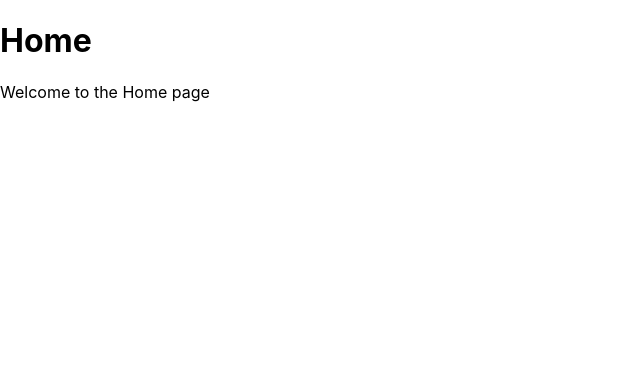
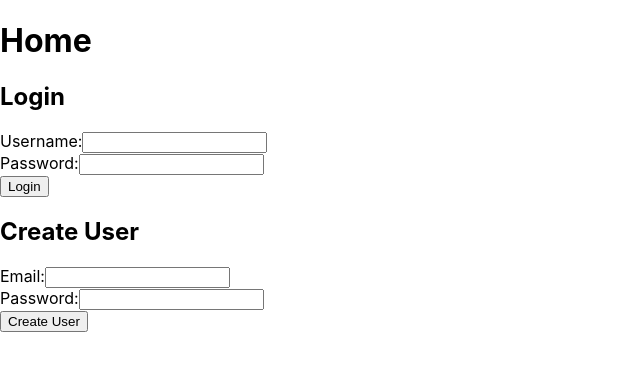
Before and after one commit to jalindsay/jchat-frontend, a React (Create React App) app: page / in a window 1280 px wide. Shown: the top 370 px of the page, without its empty margins (0-640 px from the left). Built offline with nearby package versions, Linux system fonts and the light colour scheme.

Commit message:
Add basic auth and login

```diff
--- a/src/App.tsx
+++ b/src/App.tsx
@@ -3,17 +3,28 @@ import './App.css';
 import { Route, BrowserRouter as Router, Routes } from 'react-router-dom';
 import Users from './Users';
 import Home from './Home';
+import PrivateRoute from './PrivateRoute';
+import { AuthProvider } from './AuthContext';
 
 function App() {
   return (
+    <AuthProvider>
       <Router>
         <Fragment>
           <Routes>
             <Route path="/" element={<Home />} />
-          <Route path="/users" element={<Users />} />
+            <Route
+              path="/users"
+              element={
+                <PrivateRoute>
+                  <Users />
+                </PrivateRoute>
+              }
+            />
           </Routes>
         </Fragment>
       </Router>
+    </AuthProvider>
   );
 }
 
--- /dev/null
+++ b/src/AuthContext.tsx
@@ -0,0 +1,35 @@
+import React, { createContext, useContext, useState, ReactNode } from 'react';
+
+type AuthContextType = {
+  isAuthenticated: boolean;
+  login: (token: string) => void;
+  logout: () => void;
+};
+
+const AuthContext = createContext<AuthContextType | undefined>(undefined);
+
+export const AuthProvider: React.FC<{ children: ReactNode }> = ({ children }) => {
+  const [isAuthenticated, setIsAuthenticated] = useState(false);
+  const [authToken, setAuthToken] = useState<string | null>(null);
+
+  const login = (token: string) => {
+    setIsAuthenticated(true);
+    setAuthToken(token);
+    localStorage.setItem('authToken', token); // Store token in local storage
+  };
+  const logout = () => setIsAuthenticated(false);
+
+  return (
+    <AuthContext.Provider value={{ isAuthenticated, login, logout }}>
+      {children}
+    </AuthContext.Provider>
+  );
+};
+
+export const useAuth = () => {
+  const context = useContext(AuthContext);
+  if (!context) {
+    throw new Error('useAuth must be used within an AuthProvider');
+  }
+  return context;
+};
--- a/src/Home.tsx
+++ b/src/Home.tsx
@@ -1,8 +1,94 @@
-const Home = () => {
+import React, { useState } from 'react';
+import { useAuth } from './AuthContext';
+
+const Home: React.FC = () => {
+  const [username, setLoginUsername] = useState('');
+  const [loginPassword, setLoginPassword] = useState('');
+  const [createEmail, setCreateEmail] = useState('');
+  const [createPassword, setCreatePassword] = useState('');
+  const { login } = useAuth();
+
+  const handleLoginSubmit = async (e: React.FormEvent) => {
+    e.preventDefault();
+    try {
+      const response = await fetch('http://localhost:3000/login', {
+        method: 'POST',
+        headers: {
+          'Content-Type': 'application/json',
+        },
+        body: JSON.stringify({ username: username, password: loginPassword }),
+      });
+
+      if (!response.ok) {
+        throw new Error('Login failed');
+      }
+
+      const data = await response.json();
+      // Assuming the response contains a token
+      login(data.token);
+      console.log('Login successful:', data);
+    } catch (error) {
+      console.error('Error logging in:', error);
+    }
+  };
+
+  const handleCreateSubmit = (e: React.FormEvent) => {
+    e.preventDefault();
+    // Handle create user logic here
+    console.log('Create User:', { email: createEmail, password: createPassword });
+  };
+
   return (
     <div>
       <h1>Home</h1>
-      <p>Welcome to the Home page</p>
+      <div>
+        <h2>Login</h2>
+        <form onSubmit={handleLoginSubmit}>
+          <div>
+            <label>Username:</label>
+            <input
+              type="username"
+              value={username}
+              onChange={(e) => setLoginUsername(e.target.value)}
+              required
+            />
+          </div>
+          <div>
+            <label>Password:</label>
+            <input
+              type="password"
+              value={loginPassword}
+              onChange={(e) => setLoginPassword(e.target.value)}
+              required
+            />
+          </div>
+          <button type="submit">Login</button>
+        </form>
+      </div>
+      <div>
+        <h2>Create User</h2>
+        <form onSubmit={handleCreateSubmit}>
+          <div>
+            <label>Email:</label>
+            <input
+              type="email"
+              value={createEmail}
+              onChange={(e) => setCreateEmail(e.target.value)}
+              required
+            />
+          </div>
+          <div>
+            <label>Password:</label>
+            <input
+              type="password"
+              value={createPassword}
+              onChange={(e) => setCreatePassword(e.target.value)}
+              required
+            />
+          </div>
+          <button type="submit">Create User</button>
+        </form>
+      </div>
     </div>
   );
 };
--- /dev/null
+++ b/src/PrivateRoute.tsx
@@ -0,0 +1,16 @@
+import React from 'react';
+import { Navigate, useLocation } from 'react-router-dom';
+import { useAuth } from './AuthContext';
+
+interface PrivateRouteProps {
+  children: JSX.Element;
+}
+
+const PrivateRoute: React.FC<PrivateRouteProps> = ({ children }) => {
+  const { isAuthenticated } = useAuth();
+  const location = useLocation();
+
+  return isAuthenticated ? children : <Navigate to="/" replace state={{ from: location }} />;
+};
+
+export default PrivateRoute;
```
Lines whose indentation alone changed are shown as unchanged.
